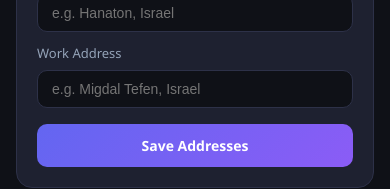
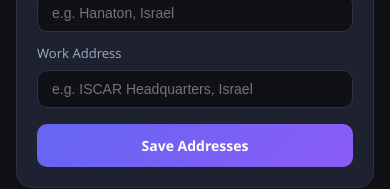
Before and after one commit to LanaBenNatan/homerun, a React (Vite) app: page / in a window 390 px wide. Shown: the part 275-464 px from the top of the page. Built offline with nearby package versions, Linux system fonts and the light colour scheme.

Commit message:
fix responsive layout

```diff
--- a/src/App.jsx
+++ b/src/App.jsx
@@ -163,7 +163,7 @@ export default function App() {
           </div>
           <div style={{ marginBottom: 16 }}>
             <label style={{ display: "block", fontSize: 13, color: "#94a3b8", marginBottom: 6 }}>Work Address</label>
-            <input value={workAddress} onChange={(e) => setWorkAddress(e.target.value)} placeholder="e.g. Migdal Tefen, Israel"
+            <input value={workAddress} onChange={(e) => setWorkAddress(e.target.value)} placeholder="e.g. ISCAR Headquarters, Israel"
               style={{ width: "100%", padding: "10px 14px", borderRadius: 10, border: "1px solid #2d3148", background: "#0f1117", color: "#e2e8f0", fontSize: 14, outline: "none", boxSizing: "border-box" }} />
           </div>
           <button onClick={saveAddresses}
```
